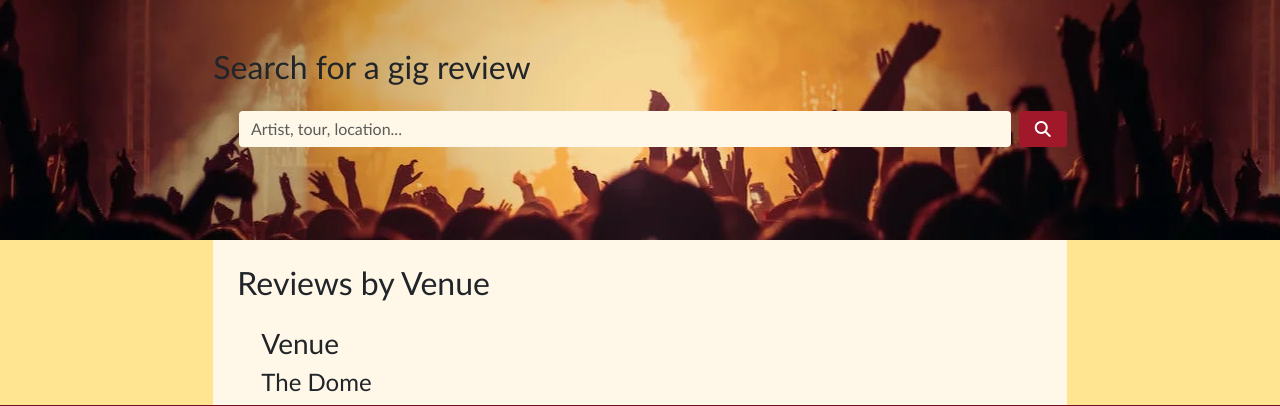
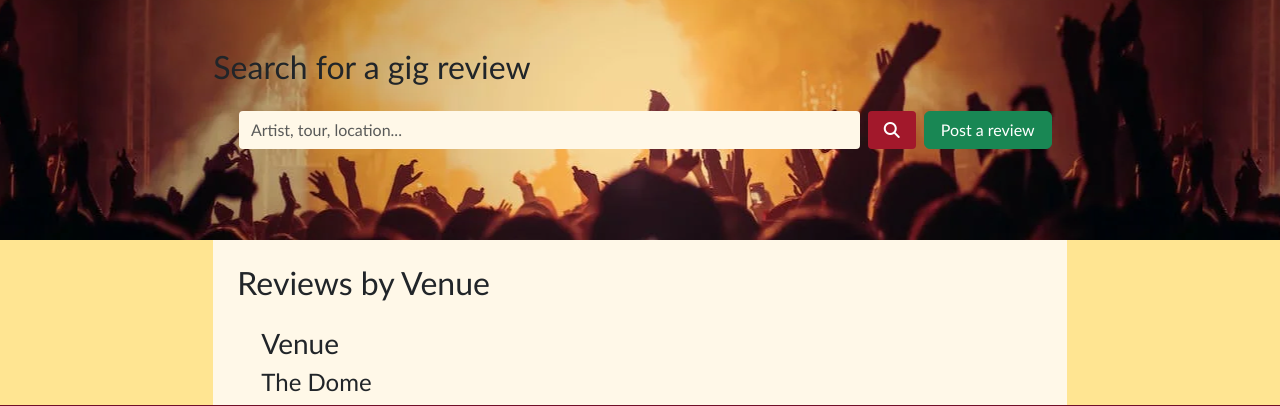
Before and after one commit to mlgranger540/milestone-3, a Flask app: page /reviews_by_venue in a window 1280 px wide. Shown: the part 99-505 px from the top of the page. Run offline with Flask 3, Linux system fonts and the light colour scheme; the visitor is signed in with stand-in values (Sample User, id 1); some libraries are stand-ins or nearby versions.

Commit message:
Add post review button to other pages

```diff
--- a/templates/artist.html
+++ b/templates/artist.html
@@ -9,8 +9,9 @@
             <div class="col-10 col-lg-8 col-xxl-6">
                 <h2 class="mt-5 mb-4">Search for a gig review</h2>
                 <form class="d-flex" role="search">
-                    <input class="form-control me-2" type="search" placeholder="Artist, tour, location..." aria-label="Search">
+                    <input id="search-input" class="form-control me-2" type="search" placeholder="Artist, tour, location..." aria-label="Search">
                     <button id="search-button" class="btn btn-danger px-3" type="submit"><i class="fa-sharp fa-solid fa-magnifying-glass"></i></button>
+                    <button id="post-button" class="btn btn-success ms-2 px-3"><a href="{{ url_for('post_review', user_id=1) }}">Post a review</a></button>
                 </form>
             </div>
             <div class="col-1 col-lg-2 col-xxl-3"></div>
--- a/templates/reviews-by-artist.html
+++ b/templates/reviews-by-artist.html
@@ -9,8 +9,9 @@
             <div class="col-10 col-lg-8 col-xxl-6">
                 <h2 class="mt-5 mb-4">Search for a gig review</h2>
                 <form class="d-flex" role="search">
-                    <input class="form-control me-2" type="search" placeholder="Artist, tour, location..." aria-label="Search">
+                    <input id="search-input" class="form-control me-2" type="search" placeholder="Artist, tour, location..." aria-label="Search">
                     <button id="search-button" class="btn btn-danger px-3" type="submit"><i class="fa-sharp fa-solid fa-magnifying-glass"></i></button>
+                    <button id="post-button" class="btn btn-success ms-2 px-3"><a href="{{ url_for('post_review', user_id=1) }}">Post a review</a></button>
                 </form>
             </div>
             <div class="col-1 col-lg-2 col-xxl-3"></div>
--- a/templates/reviews-by-tour.html
+++ b/templates/reviews-by-tour.html
@@ -9,8 +9,9 @@
             <div class="col-10 col-lg-8 col-xxl-6">
                 <h2 class="mt-5 mb-4">Search for a gig review</h2>
                 <form class="d-flex" role="search">
-                    <input class="form-control me-2" type="search" placeholder="Artist, tour, location..." aria-label="Search">
+                    <input id="search-input" class="form-control me-2" type="search" placeholder="Artist, tour, location..." aria-label="Search">
                     <button id="search-button" class="btn btn-danger px-3" type="submit"><i class="fa-sharp fa-solid fa-magnifying-glass"></i></button>
+                    <button id="post-button" class="btn btn-success ms-2 px-3"><a href="{{ url_for('post_review', user_id=1) }}">Post a review</a></button>
                 </form>
             </div>
             <div class="col-1 col-lg-2 col-xxl-3"></div>
--- a/templates/reviews-by-venue.html
+++ b/templates/reviews-by-venue.html
@@ -6,8 +6,9 @@
             <div class="col-10 col-lg-8 col-xxl-6">
                 <h2 class="mt-5 mb-4">Search for a gig review</h2>
                 <form class="d-flex" role="search">
-                    <input class="form-control me-2" type="search" placeholder="Artist, tour, location..." aria-label="Search">
+                    <input id="search-input" class="form-control me-2" type="search" placeholder="Artist, tour, location..." aria-label="Search">
                     <button id="search-button" class="btn btn-danger px-3" type="submit"><i class="fa-sharp fa-solid fa-magnifying-glass"></i></button>
+                    <button id="post-button" class="btn btn-success ms-2 px-3"><a href="{{ url_for('post_review', user_id=1) }}">Post a review</a></button>
                 </form>
             </div>
             <div class="col-1 col-lg-2 col-xxl-3"></div>
```
